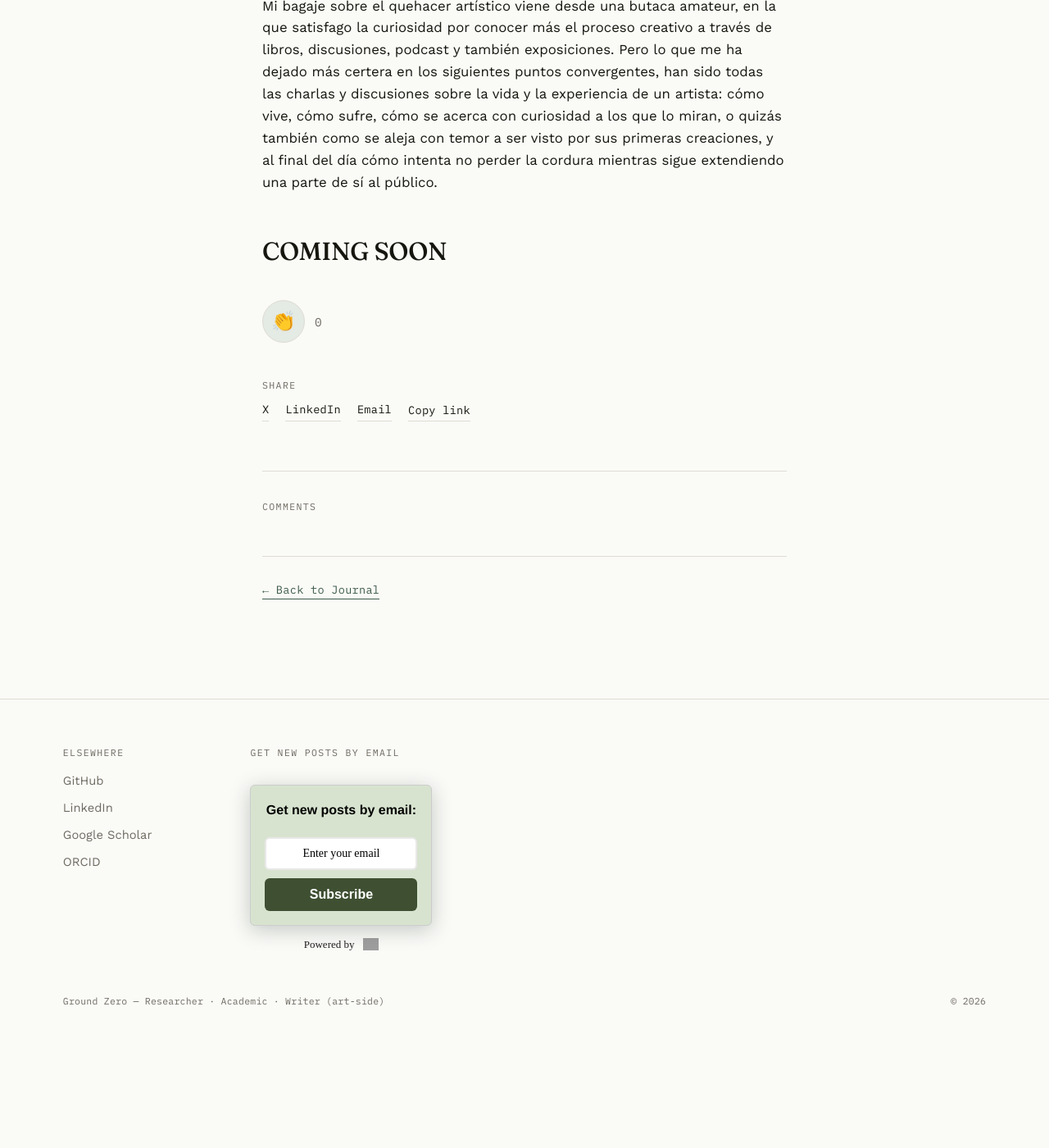
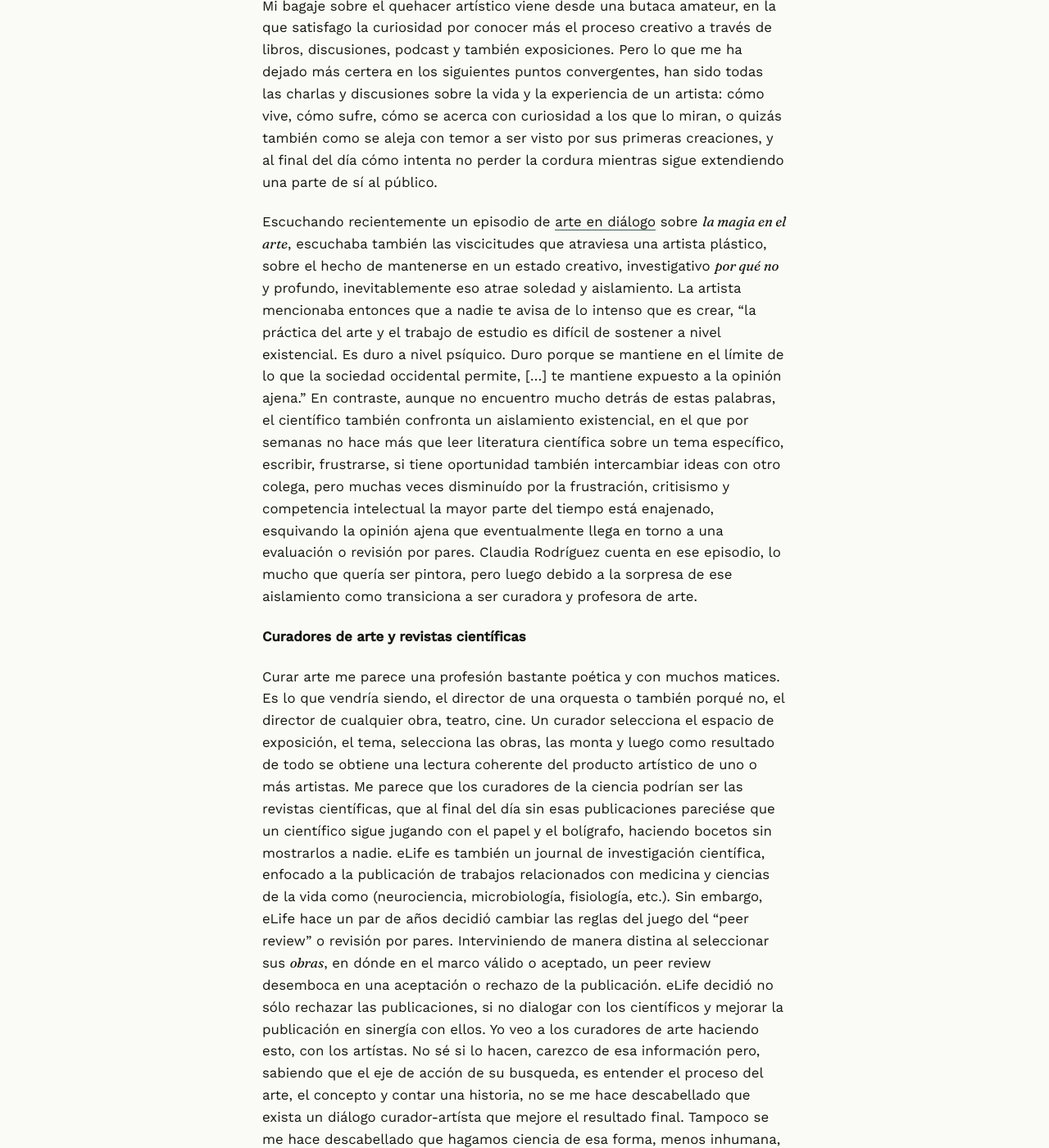
Before and after one commit to AnaAquiles/AnaAquiles.github.io, a Jekyll site: the page built from _posts/2026-09-30-curadores-esp.md, in a window 1280 px wide and 1400 px high, scrolled down 1230 px. Shown: the whole window at 82% size. Built offline with Jekyll 4.4.1, drawn with Linux system fonts in a browser that asks for light colours; comment, search, counter and statistics services are not loaded; before the commit the page ends 2492 px from its top, so only the background shows below that; some of the changed text lies outside the part shown; grey boxes are pictures that could not be loaded.

Commit message:
curadores post edited

```diff
--- a/_posts/2026-09-30-curadores-esp.md
+++ b/_posts/2026-09-30-curadores-esp.md
@@ -15,4 +15,35 @@ Llevo un tiempo pensando en las similitudes entre los científicos y los artíst
 
 Mi bagaje sobre el quehacer artístico viene desde una butaca amateur, en la que satisfago la curiosidad por conocer más el proceso creativo a través de libros, discusiones, podcast y también exposiciones. Pero lo que me ha dejado más certera en los siguientes puntos convergentes, han sido todas las charlas y discusiones sobre la vida y la experiencia de un artista: cómo vive, cómo sufre, cómo se acerca con curiosidad a los que lo miran, o quizás también como se aleja con temor a ser visto por sus primeras creaciones, y al final del día cómo intenta no perder la cordura mientras sigue extendiendo una parte de sí al público.
 
-## COMING SOON
+Escuchando recientemente un episodio de [arte en diálogo](https://youtu.be/hUAiq46JvdA?si=pCwiYueTrP8rry-i) sobre *la magia en el arte*, escuchaba también las viscicitudes que atraviesa una artista plástico, sobre el hecho de mantenerse en un estado creativo, investigativo *por qué no* y profundo, inevitablemente eso atrae soledad y aislamiento. La artista mencionaba entonces que a nadie te avisa de lo intenso que es crear, "la práctica del arte y el trabajo de estudio es difícil de sostener a nivel existencial. Es duro a nivel psíquico. Duro porque se mantiene en el límite de lo que la sociedad occidental permite, [...] te mantiene expuesto a la opinión ajena."
+En contraste, aunque no encuentro mucho detrás de estas palabras, el científico también confronta un aislamiento existencial, en el que por semanas no hace más que leer literatura científica sobre un tema específico, escribir, frustrarse, si tiene oportunidad también intercambiar ideas con otro colega, pero muchas veces disminuído por la frustración, critisismo y competencia intelectual la mayor parte del tiempo está enajenado, esquivando la opinión ajena que eventualmente llega en torno a una evaluación o revisión por pares.
+Claudia Rodríguez cuenta en ese episodio, lo mucho que quería ser pintora, pero luego debido a la sorpresa de ese aislamiento como transiciona a ser curadora y profesora de arte.
+
+
+**Curadores de arte y revistas científicas**
+
+Curar arte me parece una profesión bastante poética y con muchos matices. Es lo que vendría siendo, el director de una orquesta o también porqué no, el director de cualquier obra, teatro, cine. Un curador selecciona el espacio de exposición, el tema, selecciona las obras, las monta y luego como resultado de todo se obtiene una lectura coherente del producto artístico de uno o más artistas.
+Me parece que los curadores de la ciencia podrían ser las revistas científicas, que al final del día sin esas publicaciones pareciése que un científico sigue jugando con el papel y el bolígrafo, haciendo bocetos sin mostrarlos a nadie. eLife es también un journal de investigación científica, enfocado a la publicación de trabajos relacionados con medicina y ciencias de la vida como (neurociencia, microbiología, fisiología, etc.). Sin embargo, eLife hace un par de años decidió cambiar las reglas del juego del "peer review" o revisión por pares. Interviniendo de manera distina al seleccionar sus _obras_, en dónde en el marco válido o aceptado, un peer review desemboca en una aceptación o rechazo de la publicación. eLife decidió no sólo rechazar las publicaciones, si no dialogar con los científicos y mejorar la publicación en sinergía con ellos.
+Yo veo a los curadores de arte haciendo esto, con los artístas. No sé si lo hacen, carezco de esa información pero, sabiendo que el eje de acción de su busqueda, es entender el proceso del arte, el concepto y contar una historia, no se me hace descabellado que exista un diálogo curador-artísta que mejore el resultado final. Tampoco se me hace descabellado que hagamos ciencia de esa forma, menos inhumana, más creativa, más cooperativa. Lamentablemente eLife, al declararse _inclusiva_ en este aspecto, perdió su factor de impacto, una métrica que determina año tras año que tanto impacto tuvo la revista a través de sus publicaciones, qué tanto fue citada, leída, compartida, demandada. En otras palabras, su credibilidad. Entonces, quizás ahora **eLife busque curador**, bajo el yugo performativo de sí/no y de la manera que hoy día seguimos evaluando la productividad y los avances científicos.
+La revista sigue funcionando, pero con cierta mirada juiciosa y desconfiada. Hubo mucha gente en el campo de la ciencia que aplaudió esta iniciativa pero así mismo, de desató el efecto "te apoyo, pero no te consumo" o en este caso, no publico contigo. Algunos colegas en formación me han comentado que sus publicaciones terminan en eLife como un "peor es nada", la revista de consuelo después de haber obtenido varios rechazos en otras. Un sistema que en el arte funciona, el diálogo, el acompañamiento, en la ciencia se torna popular y sin valor, como si de verdad disfrutaramos hacerlo de la manera difícil *¿Alguién sabe desde cuando empezamos a hacerlo?*
+
+
+**El teatro y la academia**
+
+Nunca nadie te avisa una vez que inicias
+
+
+**Call backs y rechazos**
+
+
+**Abstracción de la realidad**
+
+
+**Lo privado y lo público**
+
+Uno de los lados de los artístas, que reconozco que envidio es que nadie los va a señalar por expresar lo que ven y sienten, nadie los trataría de menos competentes o menos profesionales por expresar. En la ciencia esa es una parte que permanece escondida. La gente suele priorizar cultivar una imagen sobria y solemne, hablar con diálogos estructurados y formalizar todo . Comparto la visión de Gaston Bachelar /filósofo de la ciencia, que proponia que la ciencia también tiene que poseer emociones, y si no contiene emociones entonces no estamos comprendidno bien la realidad.
+
+**Libertades**
+
+
+Al final del día ambas actividades tratan sobre, el pensamiento crítico
```
